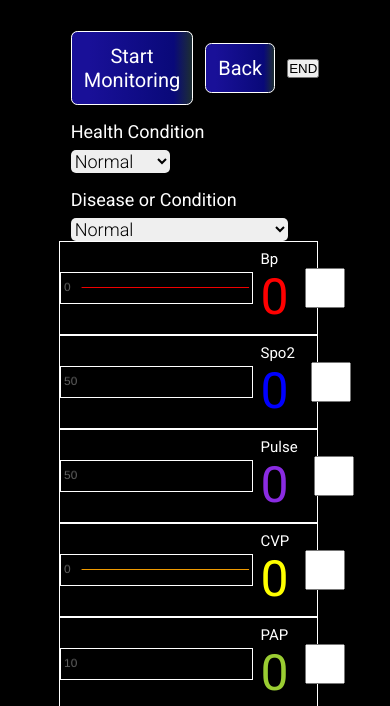
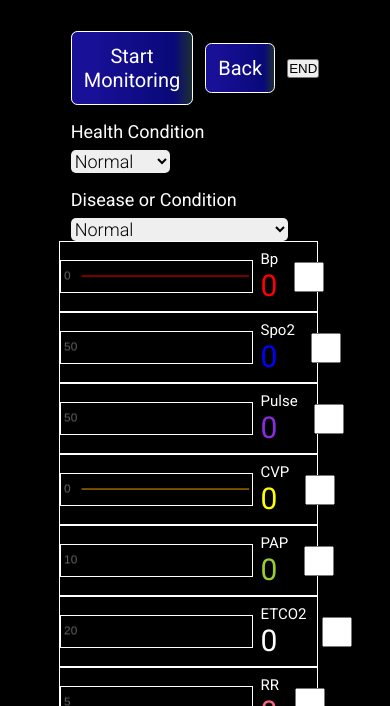
Before and after one commit to Asad-Abbas0009/one-simulation, a plain HTML site: page client/teachers.html in a window 390 px wide. Shown: the part 138-844 px from the top of the page. Drawn offline with nearby package versions, Linux system fonts and the light colour scheme.

Commit message:
jgfjhgkh

```diff
--- a/client/teachers1.css
+++ b/client/teachers1.css
@@ -231,4 +231,12 @@ select{
         width: 100%;
         height: 125px;
      }
+     .input-value
+     {
+        width: 30px;
+        height: 30px;
+    }
+    .real-time-value{
+        font-size: 30px;
+    }
  }
```
